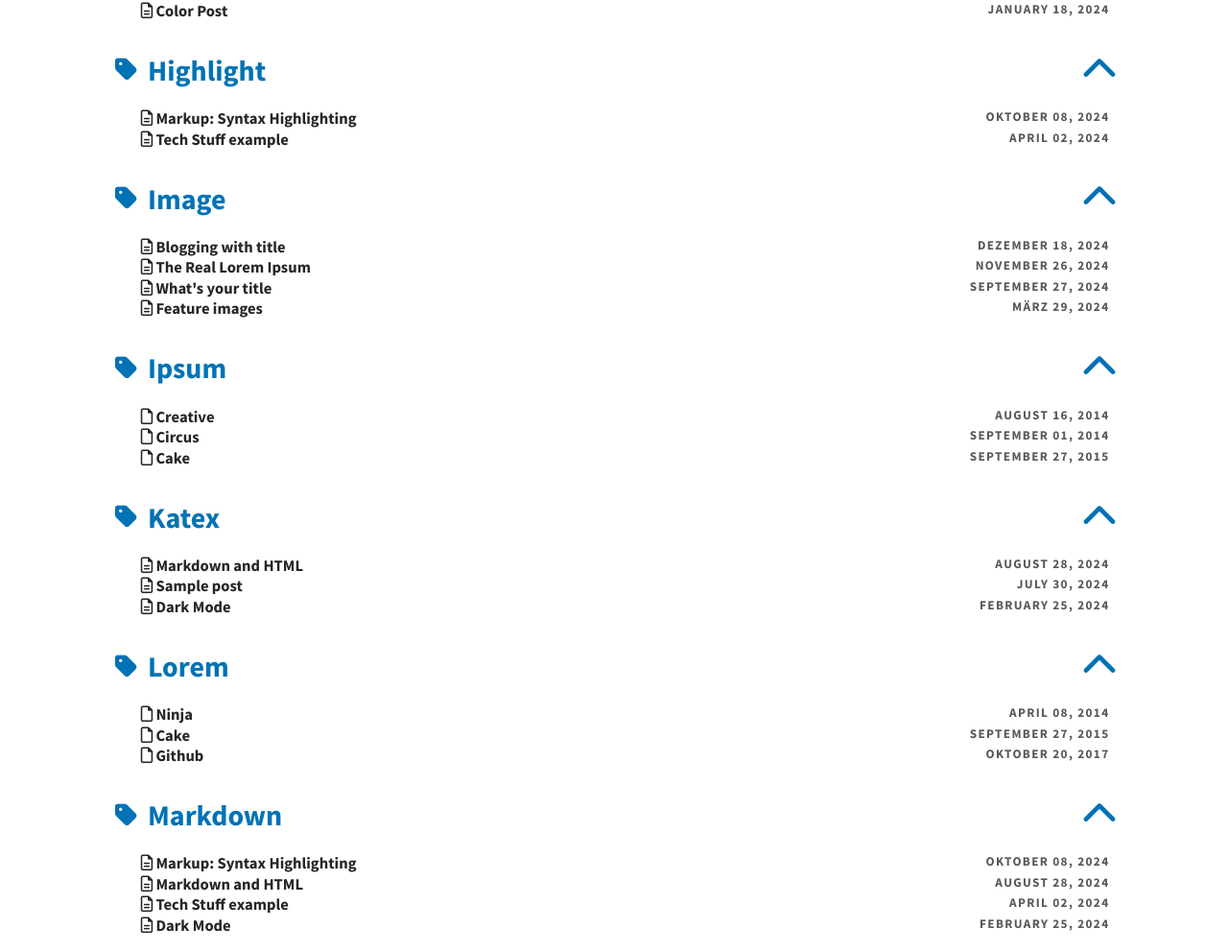
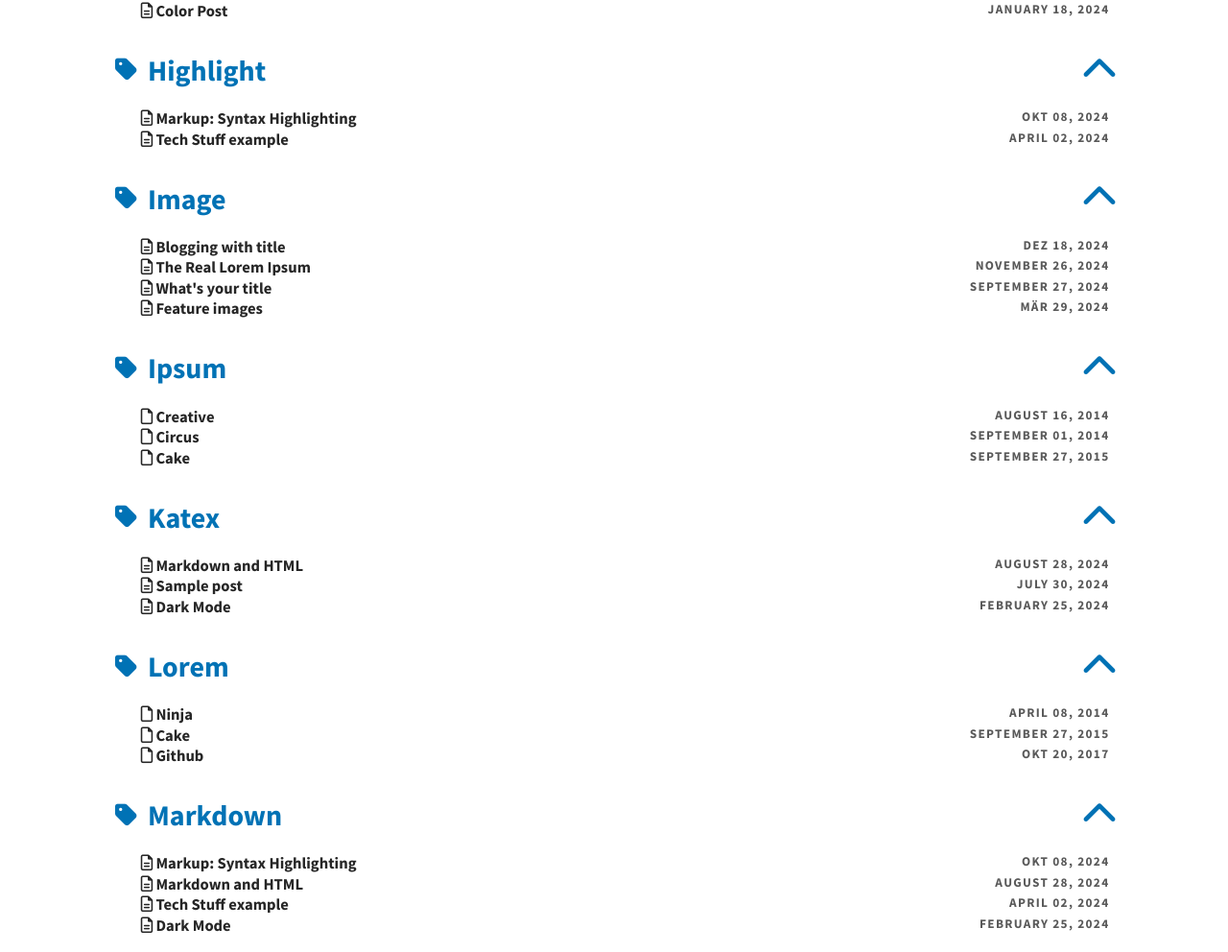
Before and after one commit to joriskahle007/joriskahle007.github.io, a Jekyll site: the page built from pages/tags.md, in a window 1280 px wide and 1400 px high, scrolled down 525 px. Shown: the part 147-1139 px from the top of the window at 96% size. Built offline with Jekyll 4.4.1, drawn with Linux system fonts in a browser that asks for light colours; a script that is not in the unit is left out; some of the changed text lies outside the part shown.

Commit message:
Update language.yml

```diff
--- a/_data/language.yml
+++ b/_data/language.yml
@@ -14,7 +14,7 @@ str_javascript_required_disqus: "Please enable JavaScript to view comments."
 str_no_result_found: "No result found"
 str_cookie_approve: "Akzeptieren"
 str_cookie_disclaimer: "Diese Website verwendet Cookies, um die Benutzererfahrung zu verbessern, Funktionen für soziale Medien bereitzustellen und unseren Datenverkehr zu analysieren. Sie können selbst entscheiden, welche Kategorien Sie zulassen möchten."
-str_months: [Januar, Februar, März, April, Mai, Juni, Juli, August, September, Oktober, November, Dezember]
+str_months: [Jan, Feb, Mär, Apr, Mai, Jun, Jul, Aug, Sep, Okt, Nov, Dez]
 #str_months: [J, F, M, A, M, J, J, A, S, O, N, D]
 str_dark: 'Dark'
 str_light: 'Light'
```
